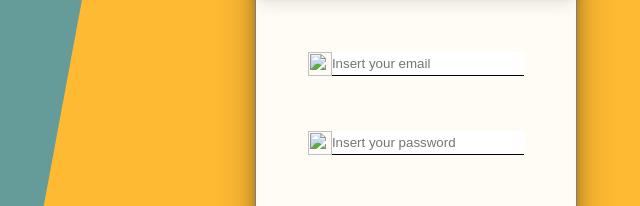
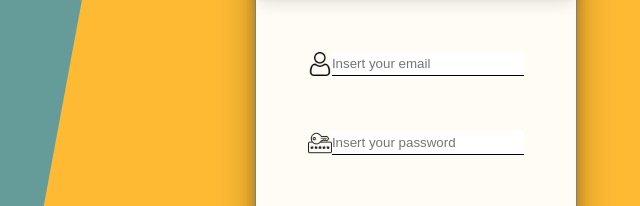
Before and after one commit to GilvandroBarreto/portifolio, a plain HTML site: page index.html in a window 1280 px wide. Shown: the part 298-504 px from the top of the page, 377-1017 px from the left. Drawn offline with Linux system fonts and the light colour scheme.

Commit message:
Update index.html
change input icon path

```diff
--- a/index.html
+++ b/index.html
@@ -17,11 +17,11 @@
 				</a>
 			</div>
 			<div class="user-input">
-				<img class="input-logo" src="assets/user.png" alt="user icon">
+				<img class="input-logo" src="user.png" alt="user icon">
 				<input class="input-area" type="email" name="email" placeholder="Insert your email"></input>
 			</div>
 			<div class="user-input">
-				<img class="input-logo" src="assets/password.png" alt="user icon">
+				<img class="input-logo" src="password.png" alt="user icon">
 				<input class="input-area" type="password" name="password" placeholder="Insert your password"></input>
 			</div>
 			<button class="login-button" type="submit" name="ir-button" onclick="login()">Sign In</button>
```
